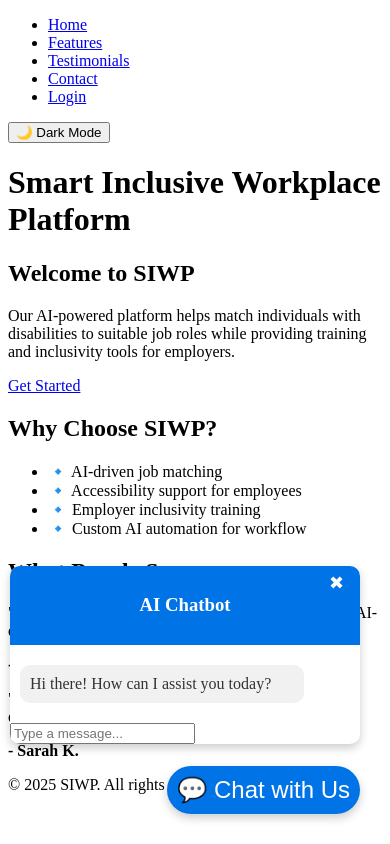
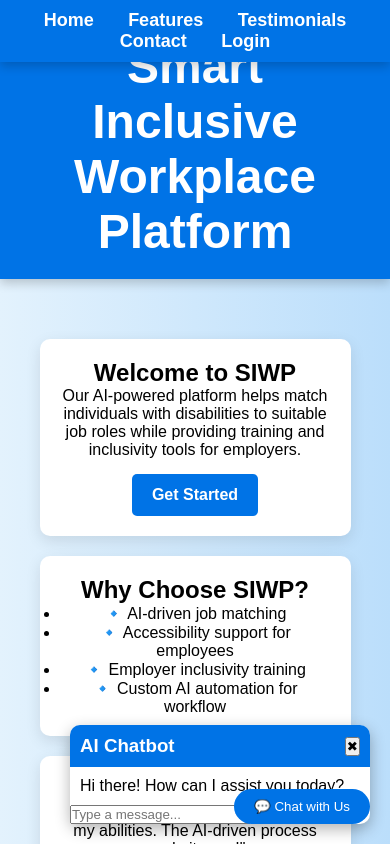
Before and after one commit to TiaanMoolman/siwp, a plain HTML site: page index.html in a window 390 px wide. Both pictures are taken after a click on the button "💬 Chat with Us". Shown: the top 844 px of the page. Drawn offline with Linux system fonts and the light colour scheme.

Commit message:
Added Login System, AI Chatbot, and Dark Mode toggle

```diff
--- a/main.css
+++ b/main.css
@@ -1,123 +1,110 @@
-/* Chatbot Styles */
-.chatbot-container {
-    position: fixed;
-    bottom: 80px;
-    right: 30px;
-    width: 300px;
-    max-height: 400px;
-    background: white;
-    box-shadow: 0 4px 10px rgba(0, 0, 0, 0.2);
-    border-radius: 10px;
-    overflow: hidden;
-    display: none;
-    flex-direction: column;
+/* General Styling */
+* {
+    margin: 0;
+    padding: 0;
+    box-sizing: border-box;
+    font-family: 'Arial', sans-serif;
 }
 
-.chatbot-toggle {
-    position: fixed;
-    bottom: 30px;
-    right: 30px;
+/* Body Background */
+body {
+    background: linear-gradient(to right, #e3f2fd, #bbdefb);
+    min-height: 100vh;
+    display: flex;
+    flex-direction: column;
+    align-items: center;
+    justify-content: center;
+    transition: background 0.3s ease;
+}
+
+/* Header Styling */
+.header {
+    width: 100%;
     background: #0073e6;
     color: white;
-    padding: 10px;
-    border: none;
-    border-radius: 50px;
+    text-align: center;
+    padding: 20px;
+    font-size: 24px;
+    font-weight: bold;
     box-shadow: 0 4px 10px rgba(0, 0, 0, 0.2);
-    cursor: pointer;
-    font-size: 24px;
+}
+
+/* Container Styling */
+.container {
+    width: 90%;
+    max-width: 800px;
+    padding: 20px;
+    margin-top: 20px;
+    text-align: center;
+}
+
+/* Section Styling */
+.section {
+    background: white;
+    padding: 20px;
+    margin-top: 20px;
+    border-radius: 10px;
+    box-shadow: 0 5px 15px rgba(0, 0, 0, 0.1);
+    transition: transform 0.3s ease-in-out;
+    opacity: 0;
+    animation: fadeIn 1s ease-in-out forwards;
+}
+
+/* Button Styling */
+.button {
+    display: inline-block;
+    padding: 12px 20px;
+    margin-top: 15px;
+    background: #0073e6;
+    color: white;
+    font-size: 16px;
+    font-weight: bold;
+    border-radius: 5px;
+    text-decoration: none;
+    transition: background 0.3s ease-in-out, transform 0.2s;
+}
+
+.button:hover {
+    background: #005bb5;
+    transform: translateY(-3px);
+}
+
+/* Navbar */
+.navbar {
+    position: fixed;
+    top: 0;
+    width: 100%;
+    background: #0073e6;
+    padding: 10px 0;
+    text-align: center;
+    box-shadow: 0 4px 10px rgba(0, 0, 0, 0.2);
     z-index: 1000;
 }
 
-/* Hidden Class */
-.hidden {
-    display: none;
-}
-/* Chatbot Styles */
-.chatbot-container {
-    position: fixed;
-    bottom: 100px;
-    right: 30px;
-    width: 350px;
-    max-height: 500px;
-    background: white;
-    box-shadow: 0 4px 10px rgba(0, 0, 0, 0.2);
-    border-radius: 10px;
-    overflow: hidden;
-    display: none;
-    flex-direction: column;
-    z-index: 999;
+.navbar ul {
+    list-style: none;
+    padding: 0;
 }
 
-.chatbot-header {
-    background: #0073e6;
-    color: white;
-    padding: 10px;
-    text-align: center;
-    font-weight: bold;
-    position: relative;
+.navbar ul li {
+    display: inline;
+    margin: 0 15px;
 }
 
-.chatbot-close-btn {
-    background: transparent;
+.navbar ul li a {
+    text-decoration: none;
     color: white;
-    border: none;
     font-size: 18px;
-    position: absolute;
-    top: 5px;
-    right: 10px;
-    cursor: pointer;
+    font-weight: bold;
+    transition: color 0.3s ease-in-out;
 }
 
-.chatbot-body {
-    padding: 10px;
-    overflow-y: auto;
-    flex-grow: 1;
+.navbar ul li a:hover {
+    color: #ffcc00;
 }
 
-.chatbot-message {
-    padding: 10px;
-    border-radius: 10px;
-    margin: 10px 0;
-    max-width: 80%;
-    word-wrap: break-word;
-}
-
-.user-message {
-    background: #0073e6;
-    color: white;
-    align-self: flex-end;
-}
-
-.bot-message {
-    background: #f1f1f1;
-    color: #333;
-    align-self: flex-start;
-}
-
-.chatbot-input {
-    padding: 10px;
-    border: 1px solid #ccc;
-    border-top: none;
-    width: 100%;
-    box-sizing: border-box;
-}
-
-.chatbot-toggle {
-    position: fixed;
-    bottom: 30px;
-    right: 30px;
-    background: #0073e6;
-    color: white;
-    padding: 10px;
-    border: none;
-    border-radius: 50px;
-    box-shadow: 0 4px 10px rgba(0, 0, 0, 0.2);
-    cursor: pointer;
-    font-size: 24px;
-    z-index: 1000;
-}
-/* User Authentication Styles */
-#auth-container {
+/* Authentication Forms */
+.auth-container {
     position: fixed;
     top: 50%;
     left: 50%;
@@ -125,10 +112,17 @@
     background: white;
     padding: 20px;
     border-radius: 10px;
-    box-shadow: 0 4px 10px rgba(0, 0, 0, 0.2);
+    box-shadow: 0 5px 15px rgba(0, 0, 0, 0.3);
     display: none;
-    z-index: 1000;
-    width: 300px;
+    z-index: 1001;
+}
+
+.auth-container.active {
+    display: block;
+}
+
+.auth-form {
+    margin-top: 20px;
     text-align: center;
 }
 
@@ -152,6 +146,60 @@
     background: #005bb5;
 }
 
-.hidden {
+/* Chatbot */
+.chatbot-container {
+    position: fixed;
+    bottom: 20px;
+    right: 20px;
+    width: 300px;
+    max-height: 400px;
+    background: white;
+    border-radius: 10px;
+    box-shadow: 0 5px 15px rgba(0, 0, 0, 0.3);
     display: none;
+    flex-direction: column;
+    z-index: 1002;
 }
+
+.chatbot-header {
+    background: #0073e6;
+    color: white;
+    padding: 10px;
+    border-top-left-radius: 10px;
+    border-top-right-radius: 10px;
+    display: flex;
+    justify-content: space-between;
+    align-items: center;
+}
+
+.chatbot-body {
+    padding: 10px;
+    overflow-y: auto;
+    flex: 1;
+}
+
+.chatbot-input {
+    border: none;
+    border-top: 1px solid #ccc;
+    padding: 10px;
+    width: calc(100% - 20px);
+    border-bottom-left-radius: 10px;
+    border-bottom-right-radius: 10px;
+}
+
+.chatbot-toggle {
+    position: fixed;
+    bottom: 20px;
+    right: 20px;
+    background: #0073e6;
+    color: white;
+    border: none;
+    border-radius: 50px;
+    padding: 10px 20px;
+    cursor: pointer;
+    z-index: 1002;
+}
+
+.chatbot-toggle:hover {
+    background: #005bb5;
+}
--- a/script.js
+++ b/script.js
@@ -1,42 +1,47 @@
-// Toggle Chatbot Visibility
+// Scroll Animation
+document.addEventListener("DOMContentLoaded", function () {
+    let elements = document.querySelectorAll(".scroll-animation");
+
+    function fadeInOnScroll() {
+        elements.forEach((element) => {
+            let rect = element.getBoundingClientRect();
+            if (rect.top < window.innerHeight - 100) {
+                element.style.opacity = "1";
+                element.style.transform = "translateY(0)";
+            }
+        });
+    }
+
+    window.addEventListener("scroll", fadeInOnScroll);
+    fadeInOnScroll();
+});
+
+// Dark Mode Toggle
+const darkModeBtn = document.getElementById('darkModeBtn');
+darkModeBtn.addEventListener('click', () => {
+    document.body.classList.toggle('dark-mode');
+    darkModeBtn.textContent = document.body.classList.contains('dark-mode') ? "☀️ Light Mode" : "🌙 Dark Mode";
+});
+
+// Toggle Authentication Forms
+function toggleAuthContainer() {
+    const authContainer = document.getElementById("auth-container");
+    authContainer.classList.toggle("active");
+}
+
+// Chatbot Toggle
 function toggleChatbot() {
     const chatbotContainer = document.getElementById("chatbot-container");
-    chatbotContainer.style.display = chatbotContainer.style.display === "block" ? "none" : "block";
+    chatbotContainer.style.display = chatbotContainer.style.display === "none" || chatbotContainer.style.display === "" ? "block" : "none";
 }
 
-// Handle Chatbot Input
+// Chatbot Input Handler
 function handleChatbotInput(event) {
     if (event.key === "Enter") {
-        const inputField = event.target;
-        const userMessage = inputField.value;
-        if (userMessage.trim() !== "") {
-            displayMessage(userMessage, "user-message");
-            inputField.value = "";
-            getChatbotResponse(userMessage);
-        }
+        const input = event.target.value;
+        const chatBody = document.getElementById("chatbot-body");
+        const userMessage = `<div class="chatbot-message user-message">${input}</div>`;
+        chatBody.innerHTML += userMessage;
+        event.target.value = "";
     }
 }
-
-// Display Message in Chatbot
-function displayMessage(message, className) {
-    const chatbotBody = document.getElementById("chatbot-body");
-    const messageElement = document.createElement("div");
-    messageElement.className = `chatbot-message ${className}`;
-    messageElement.textContent = message;
-    chatbotBody.appendChild(messageElement);
-    chatbotBody.scrollTop = chatbotBody.scrollHeight;
-}
-
-// Get Chatbot Response
-function getChatbotResponse(userMessage) {
-    let botResponse = "I'm still learning. Please contact support for detailed queries.";
-    setTimeout(() => {
-        displayMessage(botResponse, "bot-message");
-    }, 1000);
-}
-
-// Toggle Authentication Forms
-function toggleAuthForms() {
-    document.getElementById("login-form").classList.toggle("hidden");
-    document.getElementById("signup-form").classList.toggle("hidden");
-}
```
